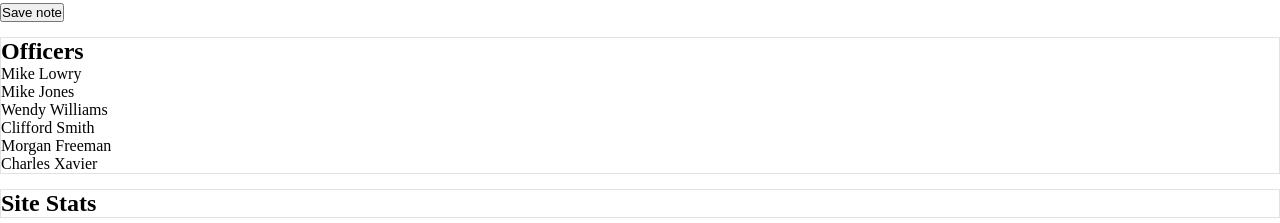
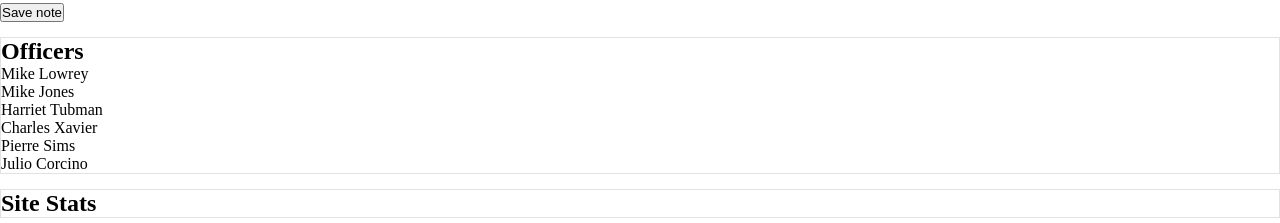
Before and after one commit to chrisvneal/security-soup, a React (Create React App) app: page / in a window 1280 px wide. Shown: the part 281-504 px from the top of the page. Built offline with nearby package versions, Linux system fonts and the light colour scheme.

Commit message:
Create an array of Employee objects

```diff
--- a/src/App.js
+++ b/src/App.js
@@ -5,12 +5,30 @@ import ListItems from "./components/ListItems";
 import "./styles.scss";
 
 const officers = [
-  "Mike Lowry",
-  "Mike Jones",
-  "Wendy Williams",
-  "Clifford Smith",
-  "Morgan Freeman",
-  "Charles Xavier"
+  {
+    name: "Mike Lowrey",
+    id: 1
+  },
+  {
+    name: "Mike Jones",
+    id: 2
+  },
+  {
+    name: "Harriet Tubman",
+    id: 3
+  },
+  {
+    name: "Charles Xavier",
+    id: 4
+  },
+  {
+    name: "Pierre Sims",
+    id: 5
+  },
+  {
+    name: "Julio Corcino",
+    id: 6
+  }
 ];
 
 const App = () => {
--- a/src/components/ListItems.js
+++ b/src/components/ListItems.js
@@ -1,7 +1,8 @@
 import React from "react";
 
 const ListItems = ({ items }) => {
-  const renderedList = items.map((item) => <li>{item}</li>);
+  const renderedList = items.map((item) => <li>{item.name}</li>);
+  console.log(renderedList);
   return <>{renderedList}</>;
 };
 
```
